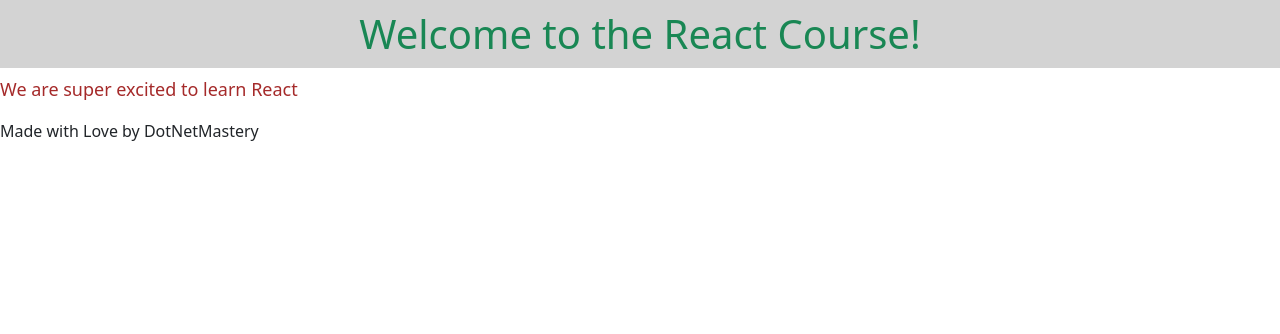
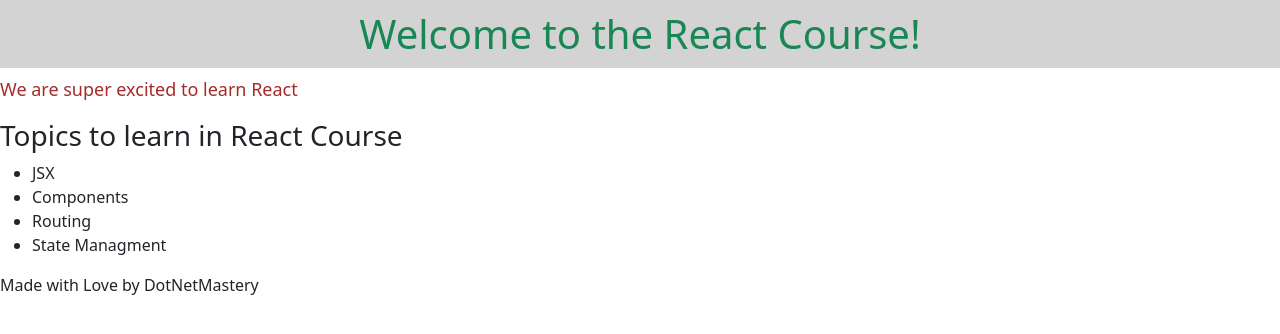
Before and after one commit to bhrugen/1-TaskOPedia, a React (Vite) app in the folder taskopedia/: page / in a window 1280 px wide. Shown: the top 334 px of the page. Built offline with nearby package versions, Linux system fonts and the light colour scheme.

Commit message:
Section 3 - Variables in JSX

```diff
--- a/taskopedia/src/main.jsx
+++ b/taskopedia/src/main.jsx
@@ -1,6 +1,7 @@
 import { createRoot } from "react-dom/client";
 import "./style.css";
 const root = createRoot(document.getElementById("root"));
+const courseName = "React";
 const pageStyle = {
   textAlign: "center",
   backgroundColor: "lightgray",
@@ -11,6 +12,13 @@ function HomePage() {
     <div>
       <Header />
       <p className="customHeading">We are super excited to learn React</p>
+      <h3>Topics to learn in {courseName} Course</h3>
+      <ul>
+        <li>JSX</li>
+        <li>Components</li>
+        <li>Routing</li>
+        <li>State Managment</li>
+      </ul>
       <Footer />
     </div>
   );
```
